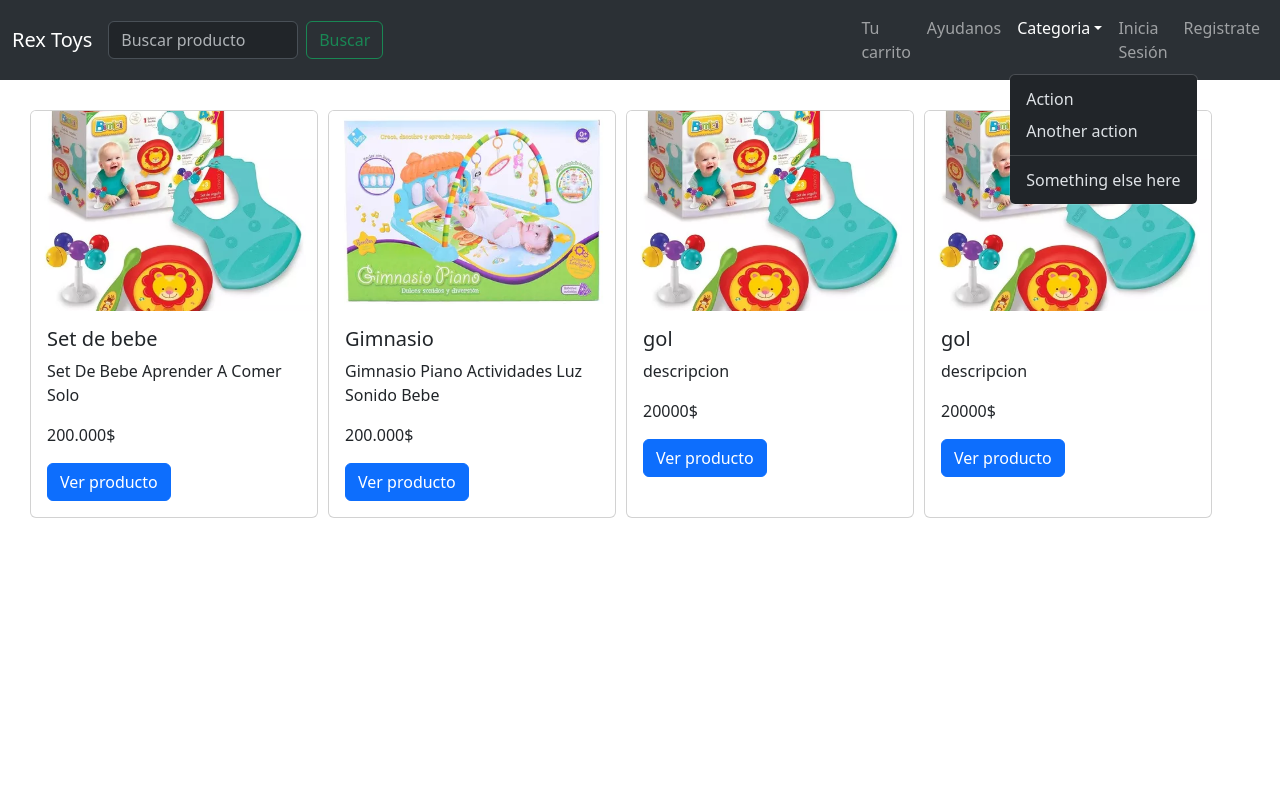
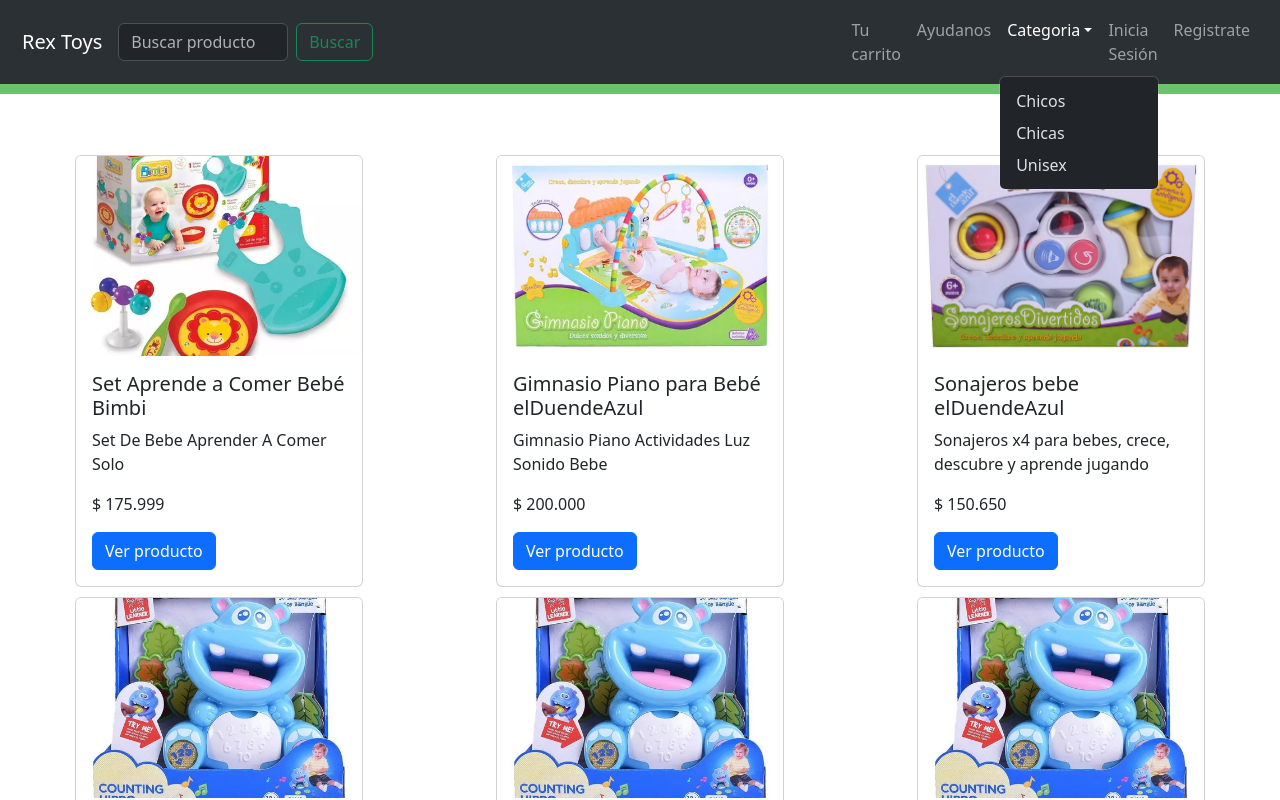
Before and after one commit to andresgutivar/Rex-Toys, a React (Create React App) app: page / in a window 1280 px wide. Both pictures are taken after a click on the button "Categoria". Shown: the top 800 px of the page. Built offline with nearby package versions, Linux system fonts and the light colour scheme.

Commit message:
Padding de los productos
configuré el padding (espaciado) de los productos de la página para que se vea más centrado y por lo tanto más estética la página.

```diff
--- a/src/HomeScreen.js
+++ b/src/HomeScreen.js
@@ -3,6 +3,8 @@ import CardsItems from "./components/CardsItemsComponent";
 import ContainerHomeComponent from "./components/ContainerHomeComponent";
 import setbebe from "../src/imagenes/Set De Bebe Aprender A Comer Solo.webp";
 import gimnasio from "../src/imagenes/Gimnasio Piano Actividades Luz Sonido Bebe.webp";
+import sonajeros from "../src/imagenes/Sonajeros Divertidos X 4 Para Bebes.webp";
+import hipo from "../src/imagenes/Hipopótamo Didáctico Aprende A Contar Con Sonido.webp";
 import Navbar from "./components/NavBarComponent";
 
 export default function HomeScreen() {
@@ -10,10 +12,16 @@ export default function HomeScreen() {
     <div style={{ paddingTop: '60px' }}>
       <Navbar />
       <ContainerHomeComponent style={{ marginTop: '10px' }}>
-        <CardsItems name={"Set de bebe"} description={"Set De Bebe Aprender A Comer Solo"} precio={"200.000$"} image={setbebe} />
-        <CardsItems name={"Gimnasio"} description={"Gimnasio Piano Actividades Luz Sonido Bebe"} precio={"200.000$"} image={gimnasio} />
-        <CardsItems name={"gol"} description={"descripcion"} precio={"20000$"} image={setbebe} />
-        <CardsItems name={"gol"} description={"descripcion"} precio={"20000$"} image={setbebe} />
+        <CardsItems name={"Set Aprende a Comer Bebé Bimbi"} description={"Set De Bebe Aprender A Comer Solo"} precio={"$ 175.999"} image={setbebe} />
+        <CardsItems name={"Gimnasio Piano para Bebé elDuendeAzul"} description={"Gimnasio Piano Actividades Luz Sonido Bebe"} precio={"$ 200.000"} image={gimnasio} />
+        <CardsItems name={"Sonajeros bebe elDuendeAzul"} description={"Sonajeros x4 para bebes, crece, descubre y aprende jugando"} precio={"$ 150.650"} image={sonajeros} />
+        <CardsItems name={"Hipotótamo Didáctico LittleLearner"} description={"Hipotótamo Didáctico (bilingüe) Aprende a Cantar con Sonido"} precio={"$ 385.999"} image={hipo} />
+        <CardsItems name={"Titeres Dedos bebé Bañera"} description={"Hipotótamo Didáctico (bilingüe) Aprende a Cantar con Sonido"} precio={"$ 385.999"} image={hipo} />
+        <CardsItems name={"Titeres Dedos bebé Bañera"} description={"Hipotótamo Didáctico (bilingüe) Aprende a Cantar con Sonido"} precio={"$ 385.999"} image={hipo} />
+        <CardsItems name={"Titeres Dedos bebé Bañera"} description={"Hipotótamo Didáctico (bilingüe) Aprende a Cantar con Sonido"} precio={"$ 385.999"} image={hipo} />
+        <CardsItems name={"Titeres Dedos bebé Bañera"} description={"Hipotótamo Didáctico (bilingüe) Aprende a Cantar con Sonido"} precio={"$ 385.999"} image={hipo} />
+        <CardsItems name={"Titeres Dedos bebé Bañera"} description={"Hipotótamo Didáctico (bilingüe) Aprende a Cantar con Sonido"} precio={"$ 385.999"} image={hipo} />
+
 
       </ContainerHomeComponent>
     </div>
--- a/src/components/NavBarComponent.js
+++ b/src/components/NavBarComponent.js
@@ -7,7 +7,7 @@ import Navbar from 'react-bootstrap/Navbar';
 
 export default function NavBarComponent() {
   return (
-    <Navbar expand="lg" className="bg-body-tertiary " fixed="top" bg="primary" data-bs-theme="dark">
+    <Navbar expand="lg" className="bg-body-tertiary " fixed="top" bg="primary" data-bs-theme="dark" style={{ borderBottom: '10px solid #6DC36D', padding: '10px' }}>
       <Container fluid>
         <Navbar.Brand>Rex Toys</Navbar.Brand>
         <Navbar.Toggle aria-controls="navbarScroll" />
@@ -29,13 +29,12 @@ export default function NavBarComponent() {
             <Nav.Link style={{ marginLeft: '470px' }} href="#action1">Tu carrito</Nav.Link>
             <Nav.Link href="#action2">Ayudanos</Nav.Link>
             <NavDropdown title="Categoria" id="navbarScrollingDropdown">
-              <NavDropdown.Item href="#action3">Action</NavDropdown.Item>
+              <NavDropdown.Item href="#action3">Chicos</NavDropdown.Item>
               <NavDropdown.Item href="#action4">
-                Another action
+                Chicas
               </NavDropdown.Item>
-              <NavDropdown.Divider />
               <NavDropdown.Item href="#action5">
-                Something else here
+                Unisex
               </NavDropdown.Item>
             </NavDropdown>
             <Nav.Link href="/Iniciar sesion">Inicia Sesión</Nav.Link>
--- a/src/components/containerComponent.js
+++ b/src/components/containerComponent.js
@@ -17,20 +17,22 @@ const styles = {
     display: 'flex',
     flexDirection: 'column',
     flex: 1,
-    backgroundColor: '#ffffff', // Color de fondo deseado
+    backgroundColor: 'black', // Color de fondo deseado
   },
   scroll: {
     display: 'flex',
     flexDirection: 'column',
     flex: 1,
-    padding: '15px',
-    backgroundColor: '#ffffff', // Color de fondo deseado
+    padding: '60px',
+    backgroundColor: '#ffff', // Color de fondo deseado
   },
   view: {
     display: 'flex',
     flexDirection: 'column',
     flex: 1,
     gap: '10px',
+    paddingtop: "50px",
+
   },
 };
 
```
